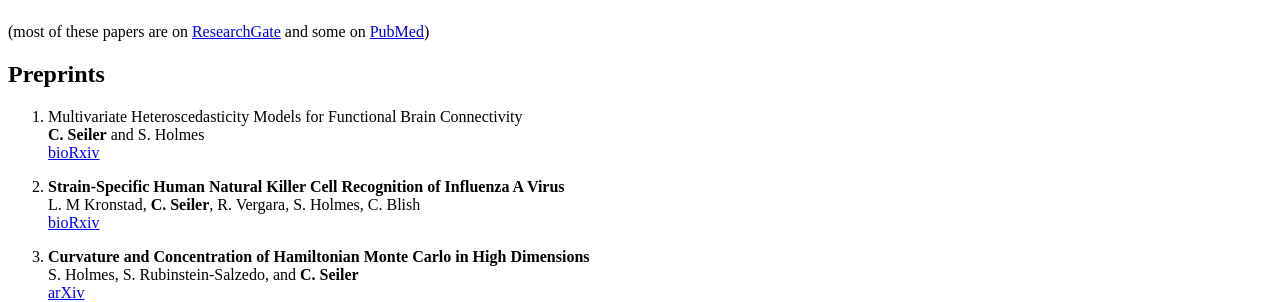
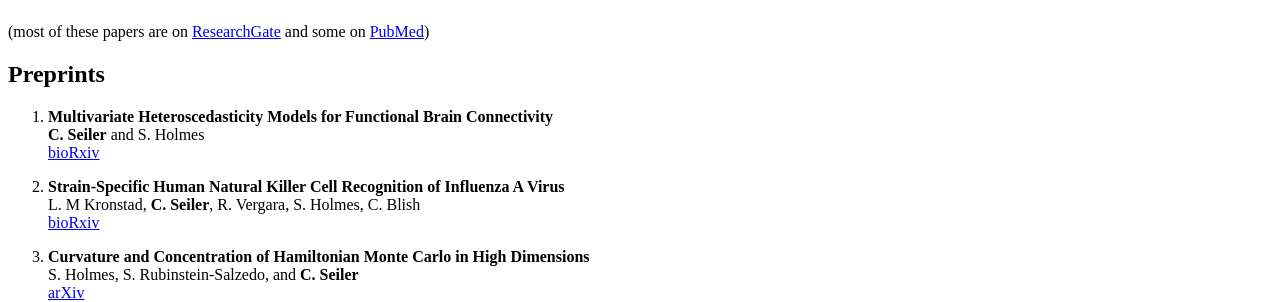
Before and after one commit to ChristofSeiler/ChristofSeiler.github.io, a Jekyll site: the page built from publications.md, in a window 1280 px wide. Shown: the part 241-543 px from the top of the page. Built offline with Jekyll 4.4.1, drawn with Linux system fonts in a browser that asks for light colours.

Commit message:
formatting

```diff
--- a/publications.md
+++ b/publications.md
@@ -7,7 +7,7 @@ title: Publications
 
 ## Preprints
 
-1. Multivariate Heteroscedasticity Models for Functional Brain Connectivity <br>
+1. **Multivariate Heteroscedasticity Models for Functional Brain Connectivity** <br>
 **C. Seiler** and S. Holmes <br>
 [bioRxiv](http://biorxiv.org/content/early/2017/06/23/154468)
 
```
